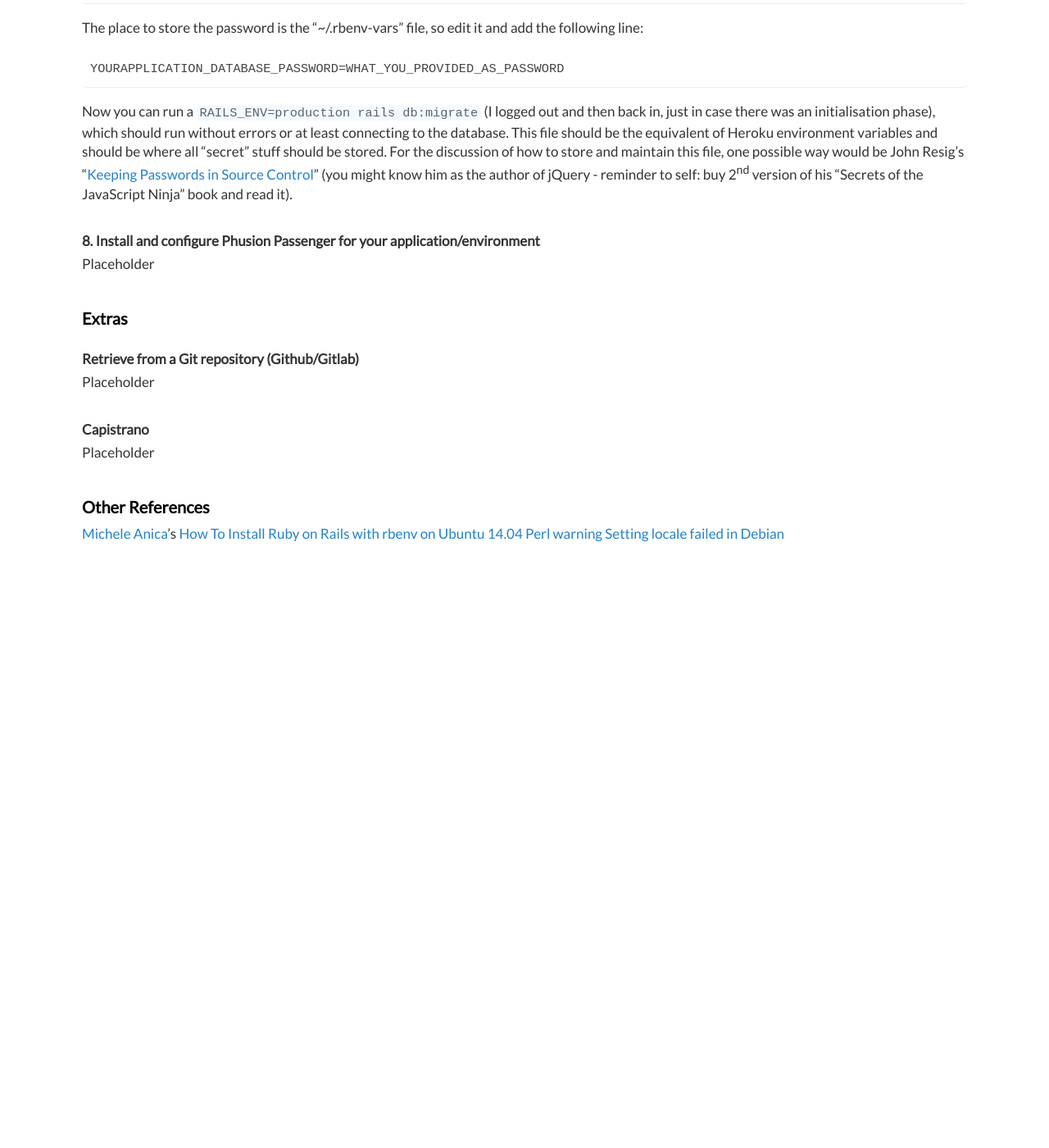
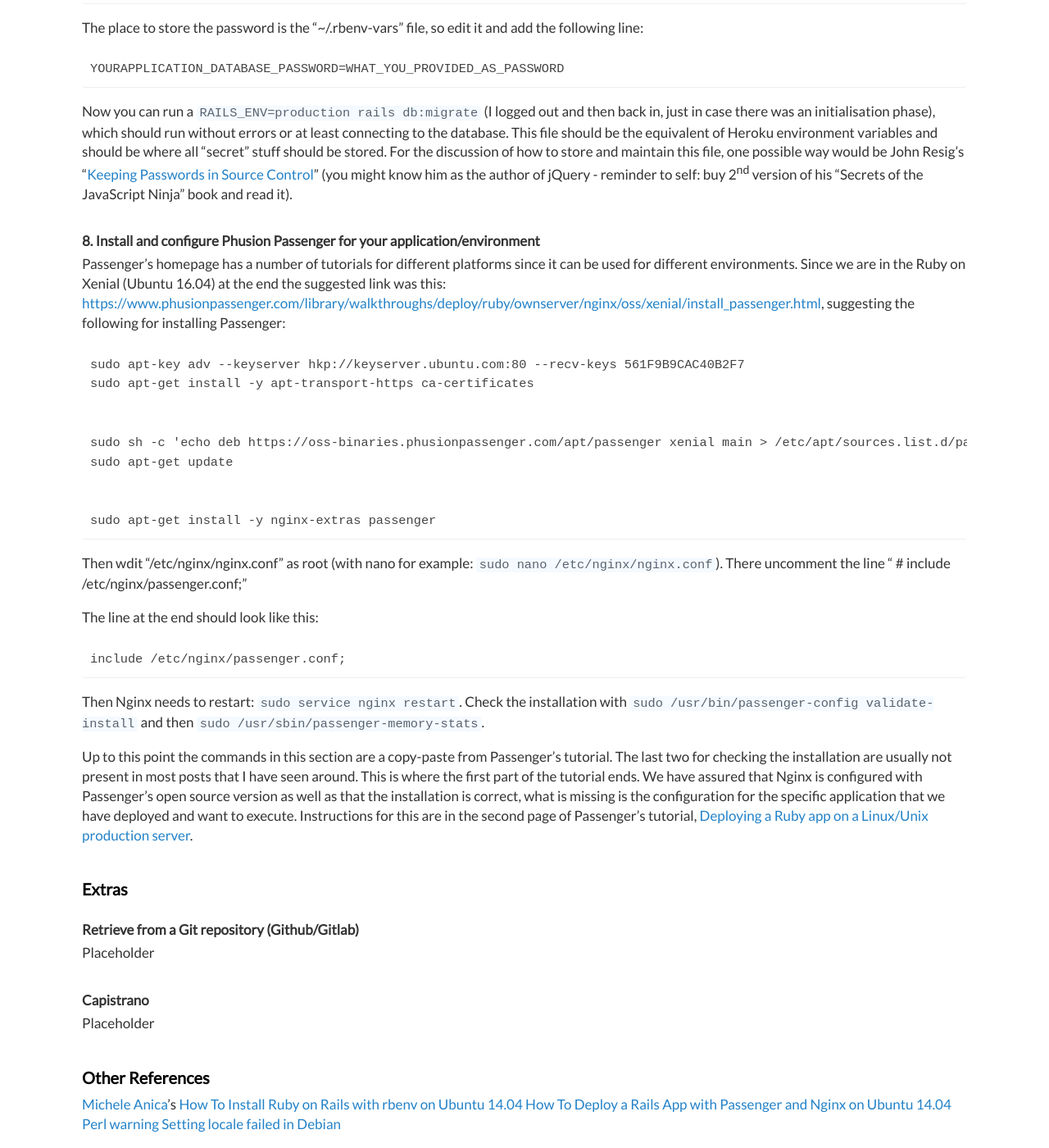
Before and after one commit to dimitrismistriotis/dimitrismistriotis.github.io, a Jekyll site: the page built from _posts/2017-01-07-deploy_rails.md, in a window 1280 px wide and 1400 px high, scrolled down 8309 px. Shown: the whole window at 82% size. Built offline with Jekyll 4.4.1, drawn with Linux system fonts in a browser that asks for light colours; before the commit the page ends 8989 px from its top, so only the background shows below that.

Commit message:
Passenger first part

````diff
--- a/_posts/2017-01-07-deploy_rails.md
+++ b/_posts/2017-01-07-deploy_rails.md
@@ -472,7 +472,46 @@ version of his "Secrets of the JavaScript Ninja" book and read it).
 
 ### 8. Install and configure Phusion Passenger for your application/environment
 
-Placeholder
+Passenger's homepage has a number of tutorials for different platforms since it
+can be used for different environments. Since we are in the Ruby on Xenial
+(Ubuntu 16.04) at the end the suggested link was this: <https://www.phusionpassenger.com/library/walkthroughs/deploy/ruby/ownserver/nginx/oss/xenial/install_passenger.html>, suggesting the
+following for installing Passenger:
+
+```
+sudo apt-key adv --keyserver hkp://keyserver.ubuntu.com:80 --recv-keys 561F9B9CAC40B2F7
+sudo apt-get install -y apt-transport-https ca-certificates
+
+
+sudo sh -c 'echo deb https://oss-binaries.phusionpassenger.com/apt/passenger xenial main > /etc/apt/sources.list.d/passenger.list'
+sudo apt-get update
+
+
+sudo apt-get install -y nginx-extras passenger
+```
+
+Then wdit "/etc/nginx/nginx.conf" as root (with nano for example:
+`sudo nano /etc/nginx/nginx.conf`). There uncomment the line
+"   # include /etc/nginx/passenger.conf;"
+
+The line at the end should look like this:
+
+```
+include /etc/nginx/passenger.conf;
+```
+
+Then Nginx needs to restart: `sudo service nginx restart`. Check the
+installation with `sudo /usr/bin/passenger-config validate-install` and then
+`sudo /usr/sbin/passenger-memory-stats`.
+
+Up to this point the commands in this section are a copy-paste from Passenger's
+tutorial. The last two for checking the installation are usually not present in
+most posts that I have seen around. This is where the first part of the tutorial
+ends. We have assured that Nginx is configured with Passenger's open source
+version as well as that the installation is correct, what is missing is the
+configuration for the specific application that we have deployed and want to
+execute. Instructions for this are in the second page of Passenger's tutorial,
+[Deploying a Ruby app on a Linux/Unix production server](https://www.phusionpassenger.com/library/walkthroughs/deploy/ruby/ownserver/nginx/oss/xenial/deploy_app.html).
+
 
 ## Extras
 
@@ -488,4 +527,5 @@ Placeholder
 
 [Michele Anica](https://www.digitalocean.com/community/users/manicas)'s
 [How To Install Ruby on Rails with rbenv on Ubuntu 14.04](https://www.digitalocean.com/community/tutorials/how-to-install-ruby-on-rails-with-rbenv-on-ubuntu-14-04)
+[How To Deploy a Rails App with Passenger and Nginx on Ubuntu 14.04](https://www.digitalocean.com/community/tutorials/how-to-deploy-a-rails-app-with-passenger-and-nginx-on-ubuntu-14-04)
 [Perl warning Setting locale failed in Debian](https://www.thomas-krenn.com/en/wiki/Perl_warning_Setting_locale_failed_in_Debian)
````
